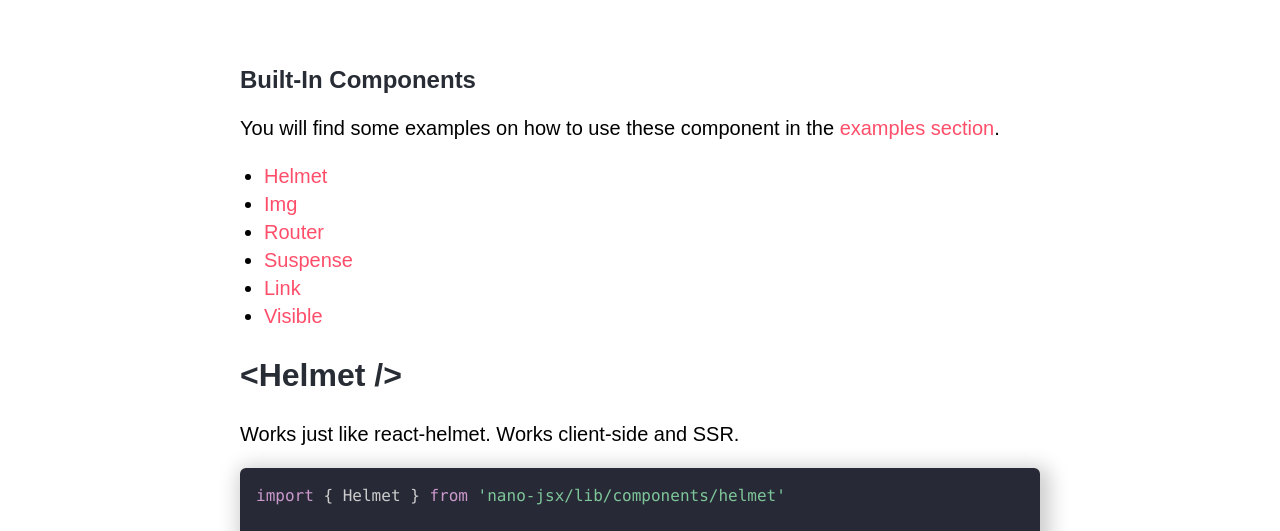
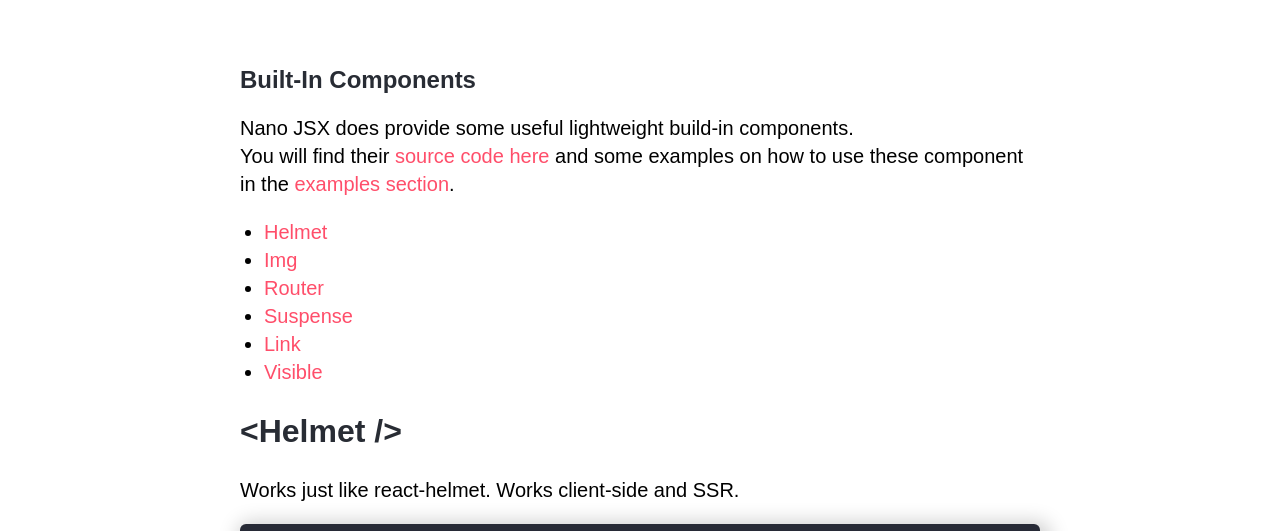
Before and after one commit to nanojsx/nanojsx.github.io, a website: page components.html in a window 1280 px wide. Shown: the part 194-725 px from the top of the page. Drawn offline with Linux system fonts and the light colour scheme.

Commit message:
Update built-in component description

```diff
--- a/components.html
+++ b/components.html
@@ -44,8 +44,9 @@
       <section>
         <h1>Built-In Components</h1>
         <p>
-          You will find some examples on how to use these component in the
-          <a href="https://nanojsx.github.io/examples.html">examples section</a>.
+          Nano JSX does provide some useful lightweight build-in components.<br />You will find their
+          <a href="https://github.com/nanojsx/nano/tree/master/src/components">source code here</a> and some examples on
+          how to use these component in the <a href="https://nanojsx.github.io/examples.html">examples section</a>.
         </p>
         <ul class="dot-list">
           <li><a href="#helmet">Helmet</a></li>
```
